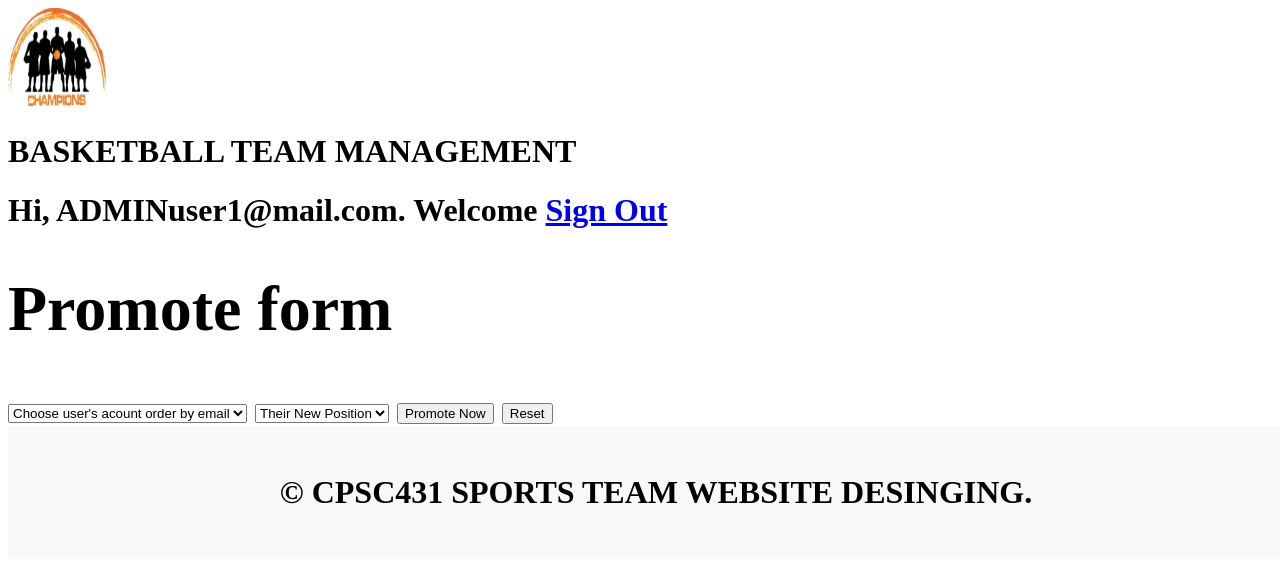
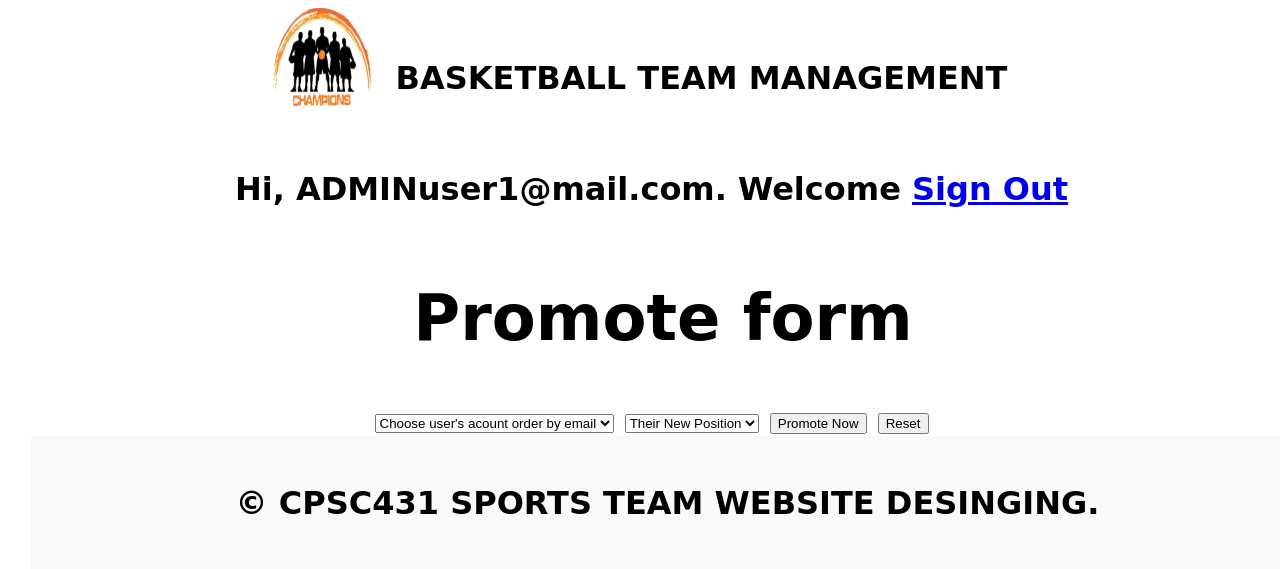
Before and after one commit to Dpham181/WEB-MANAGEMENT-SPORT-TEAM, a PHP site: page /admin_page.php in a window 1280 px wide. Shown: the top 569 px of the page. Run offline with PHP 8.4, Linux system fonts and the light colour scheme; a user stored in the database is signed in; data comes from the database, SQL or seed files in the repository.

Commit message:
redesign with new fonts for forgotpass, register, welcome page

```diff
--- /dev/null
+++ b/css/header.css
@@ -0,0 +1,13 @@
+#top {
+  display: flex;
+  text-align: center;
+  justify-content: center;
+}
+
+h1 {
+  text-align: center;
+  padding-bottom: 0px;
+  padding-top: 30px;
+  padding-left: 23px;
+  font-family: 'Monoton', cursive;
+}
--- a/css/register.css
+++ b/css/register.css
@@ -1,3 +1,7 @@
+body {
+  font-family: 'Ubuntu', sans-serif;
+}
+
 .container {
   padding-right: 15px;
   padding-left: 15px;
@@ -24,7 +28,7 @@
 section {
   /* background-image: linear-gradient(-180deg, #816BF9 0%, #000 100%); */
   background-image: radial-gradient(circle at 47% 9%, #3e825f, #1a4172);
-  height: 703px;
+  height: 737px;
 }
 
 h2 {
--- a/forgot_pass.php
+++ b/forgot_pass.php
@@ -6,9 +6,6 @@
   header("location: forget_passform.php");
   exit;
 }
-/// HERERERERERERERERERERERERERERERERERERERERERERERERERERE
-// NEW EMAIL IF WE NEED SESSTION
-  // creating short variable name
   $email =htmlspecialchars($_SESSION['email']);
 
 
--- a/header.php
+++ b/header.php
@@ -8,13 +8,14 @@
 	<meta name="keywords" content="web design">
 	<meta name="author" content="TEAM CPSC431">
 	<title>BASKETBALL TEAM MANAGEMENT | Welcome</title>
+	<link rel="stylesheet" href="css/header.css">
 
 </head>
 
 	<header>
 		<div id="top">
 			<img src="./logo/1.jpg" alt="CSUF LOGO" height="100" width="100" />
-			<h1 class="font-effect-fire-animation"> BASKETBALL TEAM MANAGEMENT </h1>
+			<h1 id="header-title" class="font-effect-fire-animation"> BASKETBALL TEAM MANAGEMENT </h1>
 		</div>
 	</header>
 
--- a/register.php
+++ b/register.php
@@ -109,10 +109,9 @@
     <meta charset="UTF-8">
     <title>Sign Up</title>
     <link rel="stylesheet" href="https://maxcdn.bootstrapcdn.com/bootstrap/4.0.0/css/bootstrap.min.css" integrity="sha384-Gn5384xqQ1aoWXA+058RXPxPg6fy4IWvTNh0E263XmFcJlSAwiGgFAW/dAiS6JXm" crossorigin="anonymous">
+    <link rel="stylesheet" type="text/css" href="http://fonts.googleapis.com/css?family=Tangerine:bold,bolditalic|Inconsolata:italic|Droid+Sans|Oxygen|Passion+One|Alfa+Slab+One|Monoton|Ubuntu">
+    <link rel="stylesheet" href="https://fonts.googleapis.com/css?family=Rancho&effect=shadow-multiple|3d-float|fire-animation">
     <link rel="stylesheet" href="css/register.css">
-    <link rel="stylesheet" type="text/css" href="http://fonts.googleapis.com/css?family=Tangerine:bold,bolditalic|Inconsolata:italic|Droid+Sans|Oxygen|Passion+One">
-    <link rel="stylesheet" href="https://fonts.googleapis.com/css?family=Rancho&effect=shadow-multiple|3d-float|fire-animation">
-
   </head>
 
   <body>
--- a/welcome.php
+++ b/welcome.php
@@ -6,7 +6,7 @@
   <title>Welcome page</title>
   <link rel="stylesheet" href="https://maxcdn.bootstrapcdn.com/bootstrap/4.0.0/css/bootstrap.min.css" integrity="sha384-Gn5384xqQ1aoWXA+058RXPxPg6fy4IWvTNh0E263XmFcJlSAwiGgFAW/dAiS6JXm" crossorigin="anonymous">
   <link rel="stylesheet" href="css/welcome.css">
-  <link rel="stylesheet" type="text/css" href="http://fonts.googleapis.com/css?family=Tangerine:bold,bolditalic|Inconsolata:italic|Droid+Sans|Oxygen|Passion+One">
+  <link rel="stylesheet" type="text/css" href="http://fonts.googleapis.com/css?family=Tangerine:bold,bolditalic|Inconsolata:italic|Droid+Sans|Oxygen|Passion+One|Alfa+Slab+One|Monoton|Ubuntu">
   <link rel="stylesheet" href="https://fonts.googleapis.com/css?family=Rancho&effect=shadow-multiple|3d-float|fire-animation">
 
 
```
Also changed, not shown: css/forgot_pass.css (+8 -1 lines), css/welcome.css (+7 -2 lines), forget_passform.php (+2 -15 lines).
